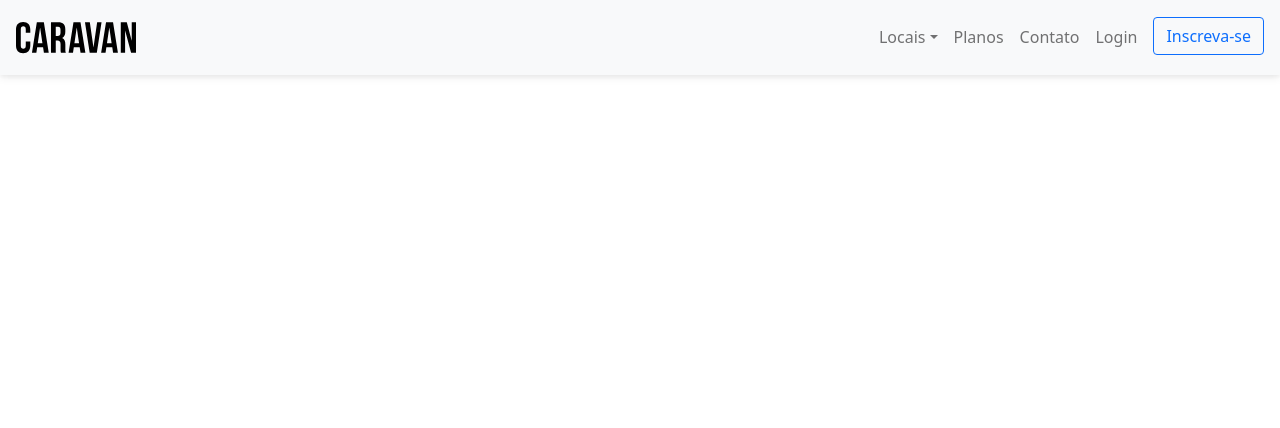
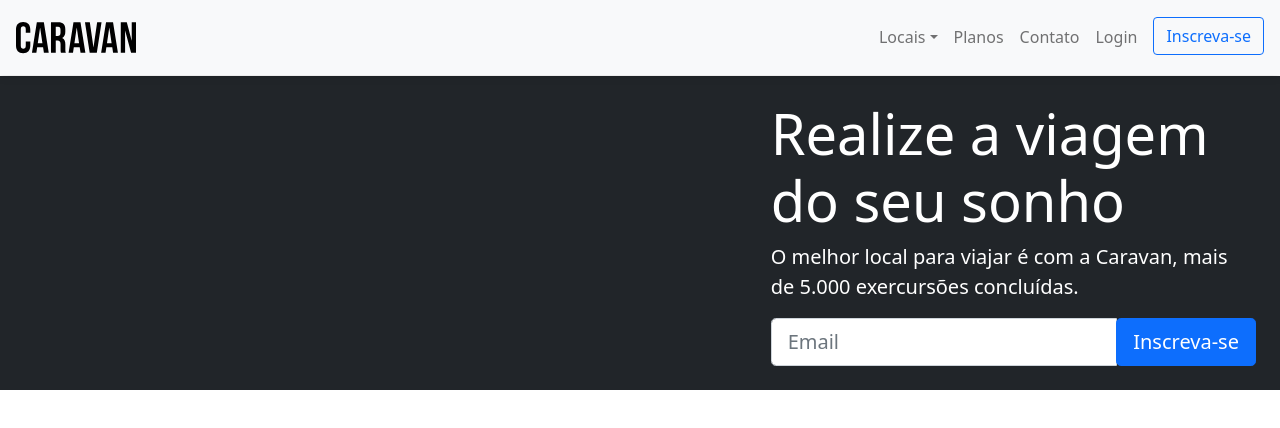
Before and after one commit to rasanf/caravan, a plain HTML site: page index.html in a window 1280 px wide. Drawn offline with Linux system fonts and the light colour scheme.

```diff
--- a/css/style.css
+++ b/css/style.css
@@ -1,3 +1,7 @@
+body {
+    padding-top: 76px;
+}
+
 .box-shadow {
     box-shadow: 0 2px 4px 0 rgba(0, 0, 0, .05),
                 0 4px 8px 0 rgba(0, 0, 0, .05);
--- a/index.html
+++ b/index.html
@@ -13,7 +13,7 @@
 </head>
 
 <body>
-
+    <!-- HEADER -->
     <nav class="navbar navbar-expand-md navbar-light bg-light fixed-top p-3 box-shadow">
         <a href="index.html" class="navbar-brand">
             <img src="/img/caravan.svg" alt="Logo da Caravan">
@@ -54,6 +54,27 @@
         </div>
     </nav>
 
+    <!-- HERO -->
+    <section class="container-fluid">
+        <div class="row bg-dark text-white">
+            <div class="col-7"></div>
+            <div class="col-lg-5 p-4">
+                <h1 class="display-4">Realize a viagem do seu sonho</h1>
+                <p class="lead">O melhor local para viajar é com a Caravan, mais de 5.000 exercursões concluídas.</p>
+
+                <form action="">
+                    <div class="input-group input-group-lg">
+                        <input type="text" class="form-control" placeholder="Email" aria-label="Email">
+                        <span class="input-group-btn">
+                            <button class="btn btn-primary btn-lg" type="button">Inscreva-se
+                            </button>
+                        </span>
+                    </div>
+                </form>
+            </div>
+        </div>
+    </section>
+
     <script src="/js/bootstrap.js"></script>
     <script src="/js/app.js"></script>
 </body>
```
Also changed, not shown: img/bg-quote.jpg (added), img/california.jpg (added), img/dublin.jpg (added), img/icones/bagagens.svg (added), img/icones/passagens.svg (added), img/icones/passaporte.svg (added), img/icones/praias.svg (added), img/icones/translado.svg (added), img/icones/turismo.svg (added), img/local/foto-1.jpg (added), img/local/foto-2.jpg (added), img/local/foto-3.jpg (added), img/local/foto-4.jpg (added), img/local/foto-5.jpg (added), 4 more files.
